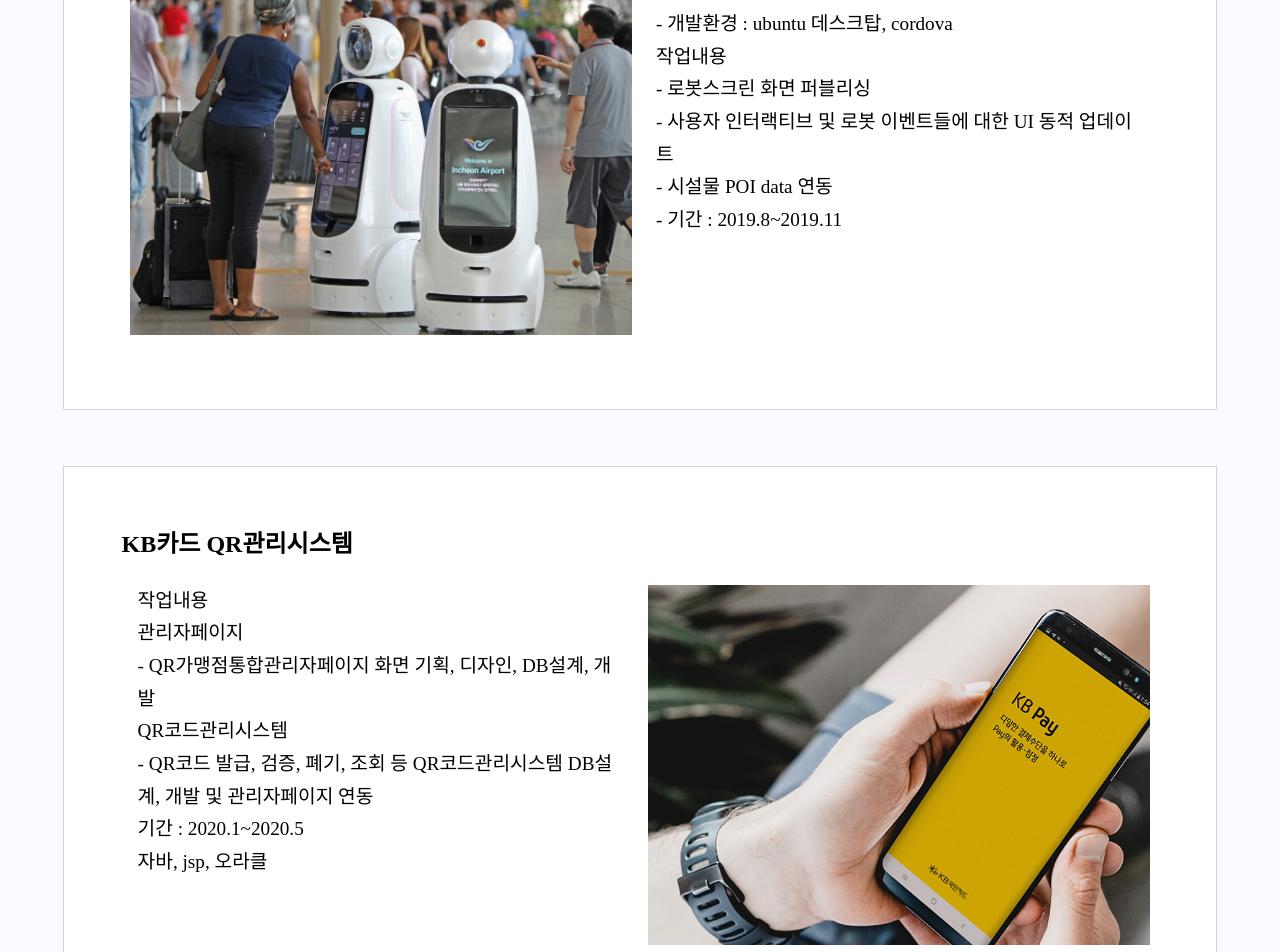
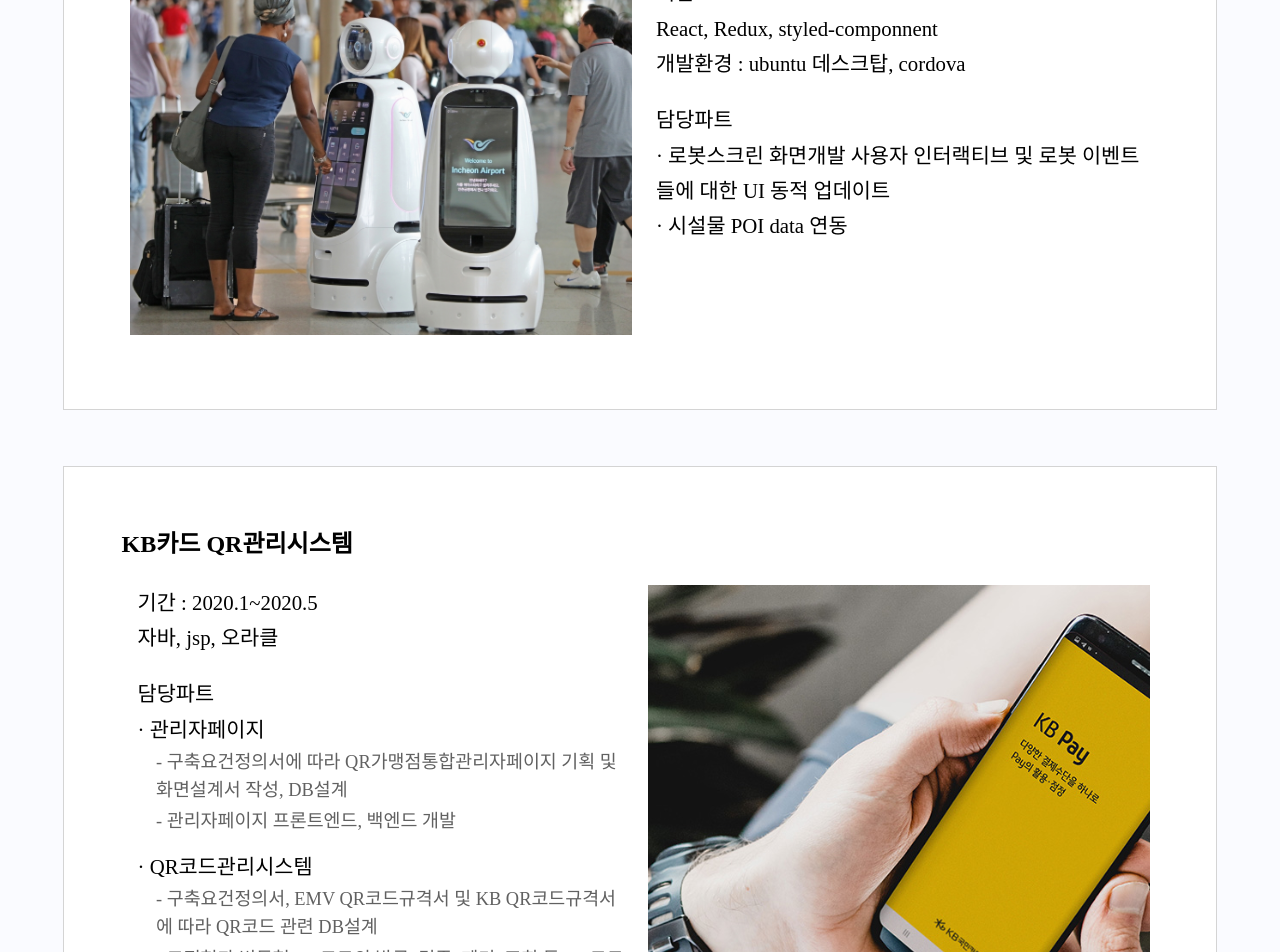
Before and after one commit to present1602/mscy, a React (Create React App) app: page / in a window 1280 px wide. Shown: the part 4640-5592 px from the top of the page. Built offline with nearby package versions, Linux system fonts and the light colour scheme.

Commit message:
work project 내용, css 수정

```diff
--- a/src/components/WorkProjects/KBProject/index.tsx
+++ b/src/components/WorkProjects/KBProject/index.tsx
@@ -15,14 +15,25 @@
       </div>
       <div className="projectBox">
         <div className="descriptionBox">
-          <p className="roleTop">작업내용</p>
-          <p className="roleTitle">관리자페이지</p>
-          <p className="description">- QR가맹점통합관리자페이지 화면 기획, 디자인, DB설계, 개발</p>
-
-          <p className="roleTitle">QR코드관리시스템</p>
-          <p className="description">- QR코드 발급, 검증, 폐기, 조회 등 QR코드관리시스템 DB설계, 개발 및 관리자페이지 연동</p>
+          {/* <p>KB카드 QR코드관리시스템구축</p> */}
           <p>기간 : 2020.1~2020.5</p>
           <p className="languages">자바, jsp, 오라클</p>
+
+          <div>
+            <p className="roleTop">담당파트</p>
+
+            <div className="roleSubBox">
+              <p className="roleMainText">· 관리자페이지</p>
+              <p className="subDescription">- 구축요건정의서에 따라 QR가맹점통합관리자페이지 기획 및 화면설계서 작성, DB설계</p>
+              <p className="subDescription">- 관리자페이지 프론트엔드, 백엔드 개발</p>
+            </div>
+            <div className="roleSubBox">
+              <p className="roleMainText">· QR코드관리시스템</p>
+              <p className="subDescription">- 구축요건정의서, EMV QR코드규격서 및 KB QR코드규격서에 따라 QR코드 관련 DB설계</p>
+              <p className="subDescription">- 고정형과 변동형 QR코드의 발급, 검증, 폐기, 조회 등 QR코드 관리시스템 개발 및 관리자페이지 연동</p>
+            </div>
+          </div>
+
         </div>
         <div id="workProjectImgBox2" className="workProjectImgBox"/>
       </div>
--- a/src/components/WorkProjects/ROS2Project/index.tsx
+++ b/src/components/WorkProjects/ROS2Project/index.tsx
@@ -18,13 +18,18 @@
           {/* <projectImg image = "kb_qr.jpg" /> */}
           <div id="workProjectImgBox1" className="workProjectImgBox"/>
           <div className="descriptionBox">
-            <p>LG전자 Cloi 길안내로봇 프론트엔드 개발</p>
-            <p className="descriptionLine">- 개발환경 : ubuntu 데스크탑, cordova</p>
-            <p className="roleTop">작업내용</p>
-            <p>- 로봇스크린 화면 퍼블리싱</p>
-            <p>- 사용자 인터랙티브 및 로봇 이벤트들에 대한 UI 동적 업데이트</p>
-            <p>- 시설물 POI data 연동</p>
-            <p>- 기간 : 2019.8~2019.11</p>
+            {/* <p>LG전자 Cloi 길안내로봇 프론트엔드 개발</p> */}
+            <p>기간 : 2019.8~2019.11</p>
+            <p>React, Redux, styled-componnent</p>
+            <p className="descriptionLine">개발환경 : ubuntu 데스크탑, cordova</p>
+
+            <div>
+              <p className="roleTop">담당파트</p>
+              <p className="roleMainText"> · 로봇스크린 화면개발
+              사용자 인터랙티브 및 로봇 이벤트들에 대한 UI 동적 업데이트</p>
+              <p className="roleMainText"> · 시설물 POI data 연동</p>
+            </div>
+
           </div>
         </div>
       </div>
--- a/src/components/WorkProjects/WorkProjects.css
+++ b/src/components/WorkProjects/WorkProjects.css
@@ -23,15 +23,36 @@
   background-position: center;
   min-height:360px;
 }
-.projectBox p{
+.descriptionBox > p{
   line-height: 1.7em;
-  font-size: 1.2em;
+  font-size: 1.3em;
 }
 .workProjectImgBox{
   margin: 1em 0.5em
 }
 .descriptionBox{
   margin: 1em
+}
+
+.roleSubBox{
+  margin-bottom: 0.7em;
+}
+
+.roleTop{
+  line-height: 1.7em;
+  font-size: 1.3em;
+  margin-top: 1em;
+}
+.roleMainText{
+  line-height: 1.7em;
+  font-size: 1.3em;
+}
+.subDescription{
+  font-size: 1.15em;
+  color: rgba(97,97,97);
+  padding: 2px 0;
+  padding-left: 1em;
+  line-height: 1.5em;
 }
 
 @media screen and (max-width:768px){
@@ -45,4 +66,7 @@
     line-height: 1.5em;
     font-size: 1em;
   }
+  .subDescription{
+    font-size: 1.15em;
+  }
 }
```
